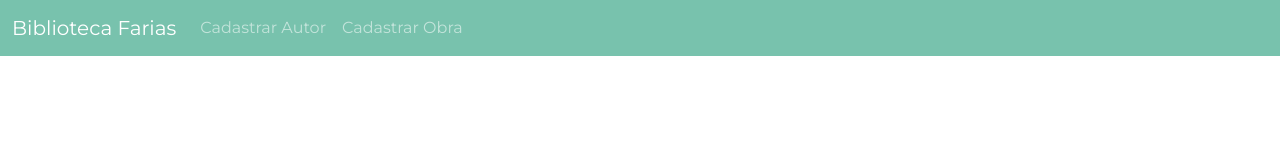
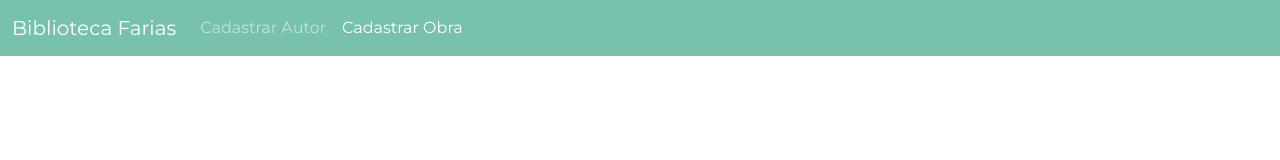
Before and after one commit to FilipeFariasC/dac-atividade-7-frontend, a React (Create React App) app: page /registerBook in a window 1280 px wide. Shown: the top 160 px of the page. Built offline with nearby package versions, Linux system fonts and the light colour scheme.

Commit message:
adição de navlink no lugar de links

```diff
--- a/public/index.html
+++ b/public/index.html
@@ -24,7 +24,7 @@
       work correctly both with client-side routing and a non-root public URL.
       Learn how to configure a non-root public URL by running `npm run build`.
     -->
-    <title>React App</title>
+    <title>Atividade 5 DAC</title>
   </head>
   <body>
     <noscript>You need to enable JavaScript to run this app.</noscript>
--- a/src/App.tsx
+++ b/src/App.tsx
@@ -8,8 +8,8 @@ import 'bootswatch/dist/litera/bootstrap.css'
 import 'bootswatch/dist/zephyr/bootstrap.css'
 */
 
-import {AuthorModel} from './components/AuthorRegister';
-import { BookModel } from './components/BookRegister';
+import AuthorModel from './model/AuthorModel';
+import BookModel from './model/BookModel';
 import AppRoutes from './main/AppRoutes';
 
 const authorList: AuthorModel[] = [];
--- a/src/components/BookRegister.tsx
+++ b/src/components/BookRegister.tsx
@@ -1,21 +1,16 @@
 import {FormEvent, useState} from "react";
-import { AuthorModel } from "./AuthorRegister";
+import AuthorModel  from "../model/AuthorModel";
 import FormGroup from './FormGroup';
 import DatePicker from "react-datepicker";
 import Navbar from "./Navbar";
-
+import BookModel from "../model/BookModel";
 interface BookRegisterProps{
   bookList: BookModel[];
   authorList: AuthorModel[];
   userListChanged: [boolean, (value: boolean) => void];
 }
 
-export interface BookModel {
-  title: string;
-  publicationDate: Date;
-  author: AuthorModel;
-  genre: string;
-}
+
 const defaultAuthor: AuthorModel = {
     name: "",
     birthDate: new Date(),
@@ -44,7 +39,7 @@ export default function BookRegister(props: BookRegisterProps){
     }
   }
 
-  function bookRow(book: BookModel, index:number, setListChanged: (value: boolean) => void) {
+  function bookRow(book: BookModel, index:number) {
   return (
     <div key={index} className="register flex flex-col">
       <header className="flex">
@@ -85,7 +80,7 @@ export default function BookRegister(props: BookRegisterProps){
   function bookRegisterList(bookList: BookModel[]) {
   return (
     <div className={"registerList " + (bookList.length > 0 ? "show" : "")}>
-      {bookList.map((book, index) => bookRow(book, index, setListChanged))}
+      {bookList.map((book, index) => bookRow(book, index))}
     </div>
   );
 }
--- a/src/components/NavItem.tsx
+++ b/src/components/NavItem.tsx
@@ -1,4 +1,4 @@
-import { Link } from "react-router-dom";
+import { Link, NavLink } from "react-router-dom";
 
 interface NavItemProps{
   label: string;
@@ -8,12 +8,12 @@ interface NavItemProps{
 export default function NavItem({label, link}: NavItemProps){
   return (
     <li className="nav-item">
-      <Link
-      className="nav-link"
+      <NavLink
       to={link}
+      className={({isActive}) => "nav-link " + (isActive ? 'active' : '') }
       >
         {label}
-      </Link>
+      </NavLink>
     </li>
   )
 }
--- a/src/main/AppRoutes.tsx
+++ b/src/main/AppRoutes.tsx
@@ -1,6 +1,8 @@
 import {Route, BrowserRouter, Routes} from 'react-router-dom';
-import AuthorRegister, { AuthorModel } from '../components/AuthorRegister';
-import BookRegister, { BookModel } from '../components/BookRegister';
+import BookModel from '../model/BookModel';
+import AuthorModel from '../model/AuthorModel';
+import AuthorRegister from '../components/AuthorRegister';
+import BookRegister from '../components/BookRegister';
 
 export interface AppRoutesProps{
   authorList: AuthorModel[];
--- /dev/null
+++ b/src/model/AuthorModel.tsx
@@ -0,0 +1,6 @@
+
+export default interface AuthorModel {
+  name: string;
+  birthDate: Date;
+  birthPlace: string;
+}
--- /dev/null
+++ b/src/model/BookModel.tsx
@@ -0,0 +1,8 @@
+import AuthorModel  from "../model/AuthorModel";
+
+export default interface BookModel {
+  title: string;
+  publicationDate: Date;
+  author: AuthorModel;
+  genre: string;
+}
```
Also changed, not shown: src/components/AuthorRegister.tsx (+1 -6 lines).
